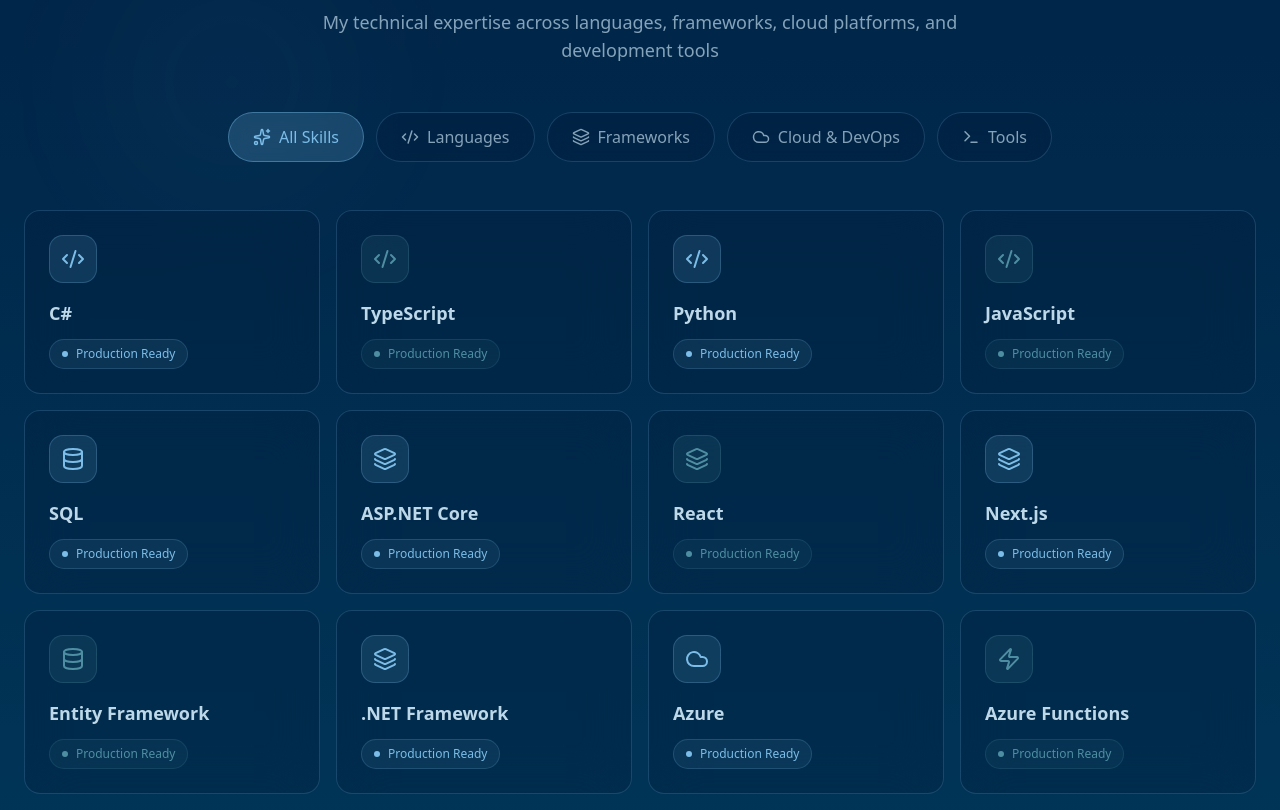
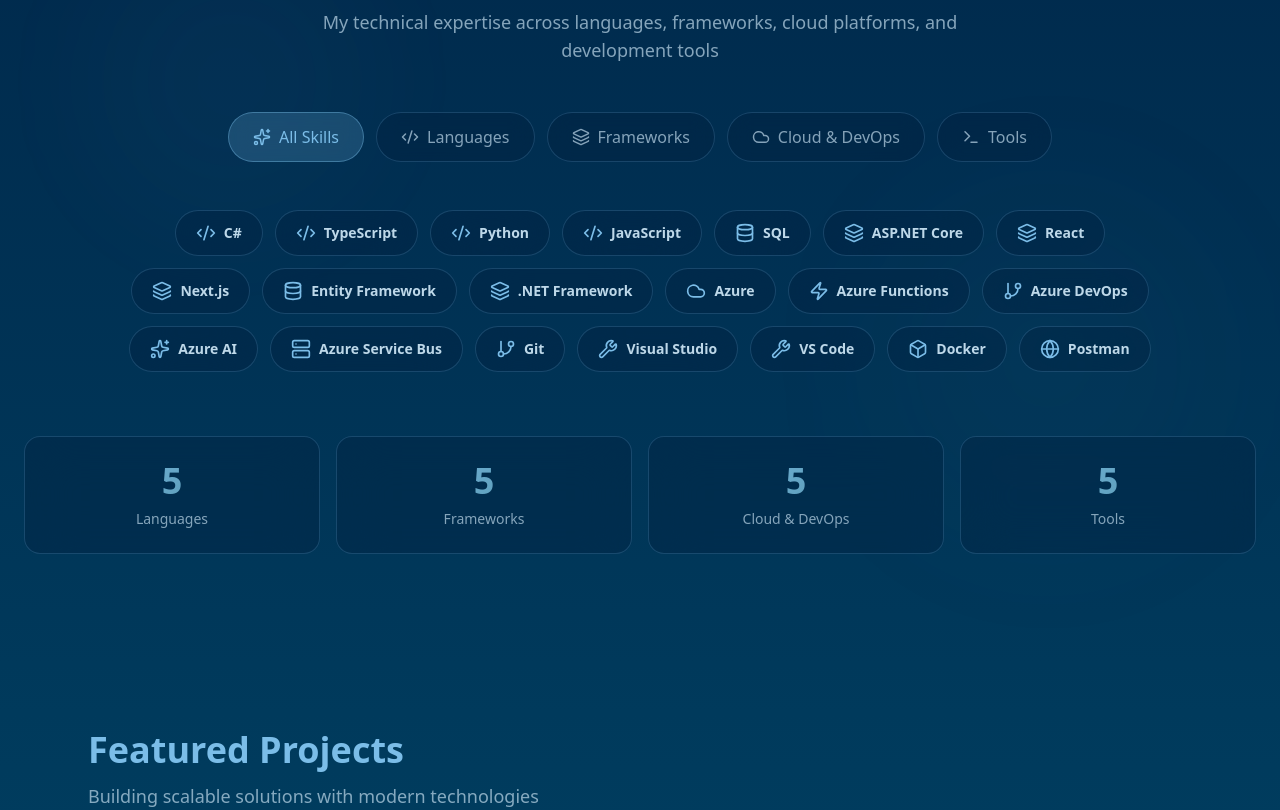
Before and after one commit to newtvo/portfolio_beta, a Next.js app in the folder my-portfolio/: page / in a window 1280 px wide. Shown: the part 1976-2786 px from the top of the page. Built offline with nearby package versions, Linux system fonts and the light colour scheme.

Commit message:
update skills section

```diff
--- a/my-portfolio/src/components/sections/ProjectsSection.tsx
+++ b/my-portfolio/src/components/sections/ProjectsSection.tsx
@@ -2,21 +2,21 @@
 
 import React from 'react';
 import { motion } from 'framer-motion';
-import { ExternalLink, Github, Sparkles, Zap, Brain, Globe } from 'lucide-react';
+import { ExternalLink, Github, Sparkles, Cat, Shield, Zap, Home } from 'lucide-react';
 
 export default function ProjectsSection() {
   const projects = [
     {
       id: 1,
-      title: 'AI Document Processor',
-      description: 'OCR-powered tool for extracting and processing insurance documents with 80% accuracy.',
-      tags: ['C#', 'Azure', 'AI/ML', 'OCR'],
-      icon: Brain,
+      title: 'Automated Underwriting Engine',
+      description: 'AI-powered loan decision engine with real-time income/debt analysis, credit evaluation, and automated approve/deny decisions with compliance checks.',
+      tags: ['C#', '.NET', 'Azure', 'Rules Engine', 'SQL'],
+      icon: Zap,
       gradient: 'from-blue-500 to-cyan-500',
       size: 'large', // spans 2 columns
-      github: 'https://github.com/newtvo',
+      github: 'https://github.com/newtvo/underwriting-engine',
       demo: '#',
-      image: '/projects/ai-doc.jpg', // Add your screenshot
+      image: '/projects/underwriting.jpg',
     },
     {
       id: 2,
@@ -32,26 +32,38 @@
     },
     {
       id: 3,
-      title: 'Azure DevOps Pipeline',
-      description: 'Automated CI/CD pipeline reducing deployment time by 30%.',
-      tags: ['Azure', 'DevOps', 'CI/CD'],
-      icon: Zap,
-      gradient: 'from-orange-500 to-red-500',
+      title: 'Property Comparison Platform',
+      description: 'HouseSigma-style real estate comparison tool with side-by-side property analysis, price trends, neighborhood scores, and mortgage integration.',
+      tags: ['Next.js', 'TypeScript', 'Real Estate API', 'Charts'],
+      icon: Home,
+      gradient: 'from-indigo-500 to-purple-500',
       size: 'medium',
-      github: '#',
+      github: 'https://github.com/newtvo/property-comparison',
       demo: '#',
-      image: '/projects/pipeline.jpg',
+      image: '/projects/property-compare.jpg',
     },
     {
       id: 4,
-      title: 'Web Application Suite',
-      description: 'Scalable ASP.NET solutions serving 10k+ daily users.',
-      tags: ['ASP.NET', 'C#', 'SQL Server'],
-      icon: Globe,
-      gradient: 'from-green-500 to-teal-500',
+      title: 'Mortgage Fraud Detection System',
+      description: 'ML-powered fraud detection analyzing loan applications, documents, and patterns. Identifies suspicious income claims and document anomalies.',
+      tags: ['Python', 'Azure AI', 'ML', 'OCR', 'Anomaly Detection'],
+      icon: Shield,
+      gradient: 'from-red-500 to-rose-500',
       size: 'small',
-      github: '#',
+      github: 'https://github.com/newtvo/fraud-detection',
       demo: '#',
+    },
+    {
+      id: 5,
+      title: 'Cat Breeds Showcase',
+      description: 'Interactive web app showcasing 60+ cat breeds with beautiful images, detailed info, and search functionality using The Cat API.',
+      tags: ['Next.js', 'TypeScript', 'REST API', 'Tailwind'],
+      icon: Cat,
+      gradient: 'from-orange-500 to-amber-500',
+      size: 'medium',
+      github: 'https://github.com/newtvo/cat-breeds-showcase',
+      demo: '#',
+      image: '/projects/cat-breeds.jpg',
     },
   ];
 
--- a/my-portfolio/src/components/sections/SkillsSection.tsx
+++ b/my-portfolio/src/components/sections/SkillsSection.tsx
@@ -35,172 +35,32 @@
 
   const skills: Skill[] = [
     // Languages
-    {
-      name: 'C#',
-      category: ['all', 'languages'],
-      icon: <Code2 size={24} />,
-      level: 95,
-      color: '#7BBDE8',
-      experience: 'Production Ready'
-    },
-    {
-      name: 'TypeScript',
-      category: ['all', 'languages'],
-      icon: <Code2 size={24} />,
-      level: 90,
-      color: '#4E8EA2',
-      experience: 'Production Ready'
-    },
-    {
-      name: 'Python',
-      category: ['all', 'languages'],
-      icon: <Code2 size={24} />,
-      level: 85,
-      color: '#7BBDE8',
-      experience: 'Production Ready'
-    },
-    {
-      name: 'JavaScript',
-      category: ['all', 'languages'],
-      icon: <Code2 size={24} />,
-      level: 88,
-      color: '#4E8EA2',
-      experience: 'Production Ready'
-    },
-    {
-      name: 'SQL',
-      category: ['all', 'languages'],
-      icon: <Database size={24} />,
-      level: 90,
-      color: '#7BBDE8',
-      experience: 'Production Ready'
-    },
+    { name: 'C#', category: ['all', 'languages'], icon: <Code2 size={20} />, level: 95, color: '#7BBDE8', experience: 'Production Ready' },
+    { name: 'TypeScript', category: ['all', 'languages'], icon: <Code2 size={20} />, level: 90, color: '#4E8EA2', experience: 'Production Ready' },
+    { name: 'Python', category: ['all', 'languages'], icon: <Code2 size={20} />, level: 85, color: '#7BBDE8', experience: 'Production Ready' },
+    { name: 'JavaScript', category: ['all', 'languages'], icon: <Code2 size={20} />, level: 88, color: '#4E8EA2', experience: 'Production Ready' },
+    { name: 'SQL', category: ['all', 'languages'], icon: <Database size={20} />, level: 90, color: '#7BBDE8', experience: 'Production Ready' },
 
     // Frameworks
-    {
-      name: 'ASP.NET Core',
-      category: ['all', 'frameworks'],
-      icon: <Layers size={24} />,
-      level: 93,
-      color: '#7BBDE8',
-      experience: 'Production Ready'
-    },
-    {
-      name: 'React',
-      category: ['all', 'frameworks'],
-      icon: <Layers size={24} />,
-      level: 87,
-      color: '#4E8EA2',
-      experience: 'Production Ready'
-    },
-    {
-      name: 'Next.js',
-      category: ['all', 'frameworks'],
-      icon: <Layers size={24} />,
-      level: 85,
-      color: '#7BBDE8',
-      experience: 'Production Ready'
-    },
-    {
-      name: 'Entity Framework',
-      category: ['all', 'frameworks'],
-      icon: <Database size={24} />,
-      level: 90,
-      color: '#4E8EA2',
-      experience: 'Production Ready'
-    },
-    {
-      name: '.NET Framework',
-      category: ['all', 'frameworks'],
-      icon: <Layers size={24} />,
-      level: 88,
-      color: '#7BBDE8',
-      experience: 'Production Ready'
-    },
+    { name: 'ASP.NET Core', category: ['all', 'frameworks'], icon: <Layers size={20} />, level: 93, color: '#7BBDE8', experience: 'Production Ready' },
+    { name: 'React', category: ['all', 'frameworks'], icon: <Layers size={20} />, level: 87, color: '#4E8EA2', experience: 'Production Ready' },
+    { name: 'Next.js', category: ['all', 'frameworks'], icon: <Layers size={20} />, level: 85, color: '#7BBDE8', experience: 'Production Ready' },
+    { name: 'Entity Framework', category: ['all', 'frameworks'], icon: <Database size={20} />, level: 90, color: '#4E8EA2', experience: 'Production Ready' },
+    { name: '.NET Framework', category: ['all', 'frameworks'], icon: <Layers size={20} />, level: 88, color: '#7BBDE8', experience: 'Production Ready' },
 
     // Cloud & DevOps
-    {
-      name: 'Azure',
-      category: ['all', 'cloud'],
-      icon: <Cloud size={24} />,
-      level: 90,
-      color: '#7BBDE8',
-      experience: 'Production Ready'
-    },
-    {
-      name: 'Azure Functions',
-      category: ['all', 'cloud'],
-      icon: <Zap size={24} />,
-      level: 85,
-      color: '#4E8EA2',
-      experience: 'Production Ready'
-    },
-    {
-      name: 'Azure DevOps',
-      category: ['all', 'cloud'],
-      icon: <GitBranch size={24} />,
-      level: 88,
-      color: '#7BBDE8',
-      experience: 'Production Ready'
-    },
-    {
-      name: 'Azure AI',
-      category: ['all', 'cloud'],
-      icon: <Sparkles size={24} />,
-      level: 80,
-      color: '#4E8EA2',
-      experience: 'Actively Using'
-    },
-    {
-      name: 'Azure Service Bus',
-      category: ['all', 'cloud'],
-      icon: <Server size={24} />,
-      level: 82,
-      color: '#7BBDE8',
-      experience: 'Production Ready'
-    },
+    { name: 'Azure', category: ['all', 'cloud'], icon: <Cloud size={20} />, level: 90, color: '#7BBDE8', experience: 'Production Ready' },
+    { name: 'Azure Functions', category: ['all', 'cloud'], icon: <Zap size={20} />, level: 85, color: '#4E8EA2', experience: 'Production Ready' },
+    { name: 'Azure DevOps', category: ['all', 'cloud'], icon: <GitBranch size={20} />, level: 88, color: '#7BBDE8', experience: 'Production Ready' },
+    { name: 'Azure AI', category: ['all', 'cloud'], icon: <Sparkles size={20} />, level: 80, color: '#4E8EA2', experience: 'Actively Using' },
+    { name: 'Azure Service Bus', category: ['all', 'cloud'], icon: <Server size={20} />, level: 82, color: '#7BBDE8', experience: 'Production Ready' },
 
     // Tools
-    {
-      name: 'Git',
-      category: ['all', 'tools'],
-      icon: <GitBranch size={24} />,
-      level: 92,
-      color: '#7BBDE8',
-      experience: 'Daily Use'
-    },
-    {
-      name: 'Visual Studio',
-      category: ['all', 'tools'],
-      icon: <Wrench size={24} />,
-      level: 95,
-      color: '#4E8EA2',
-      experience: 'Daily Use'
-    },
-    {
-      name: 'VS Code',
-      category: ['all', 'tools'],
-      icon: <Wrench size={24} />,
-      level: 93,
-      color: '#7BBDE8',
-      experience: 'Daily Use'
-    },
-    {
-      name: 'Docker',
-      category: ['all', 'tools'],
-      icon: <Box size={24} />,
-      level: 75,
-      color: '#4E8EA2',
-      experience: 'Actively Learning'
-    },
-    {
-      name: 'Postman',
-      category: ['all', 'tools'],
-      icon: <Globe size={24} />,
-      level: 88,
-      color: '#7BBDE8',
-      experience: 'Daily Use'
-    },
+    { name: 'Git', category: ['all', 'tools'], icon: <GitBranch size={20} />, level: 92, color: '#7BBDE8', experience: 'Daily Use' },
+    { name: 'Visual Studio', category: ['all', 'tools'], icon: <Wrench size={20} />, level: 95, color: '#4E8EA2', experience: 'Daily Use' },
+    { name: 'VS Code', category: ['all', 'tools'], icon: <Wrench size={20} />, level: 93, color: '#7BBDE8', experience: 'Daily Use' },
+    { name: 'Docker', category: ['all', 'tools'], icon: <Box size={20} />, level: 75, color: '#4E8EA2', experience: 'Actively Learning' },
+    { name: 'Postman', category: ['all', 'tools'], icon: <Globe size={20} />, level: 88, color: '#7BBDE8', experience: 'Daily Use' },
   ];
 
   const categories = [
@@ -328,103 +188,93 @@
           ))}
         </motion.div>
 
-        {/* Skills Grid */}
+        {/* Skills Tag Cloud - Flowing Pills */}
         <motion.div
           layout
-          className="grid grid-cols-1 md:grid-cols-2 lg:grid-cols-3 xl:grid-cols-4 gap-4"
+          className="flex flex-wrap justify-center gap-3 max-w-5xl mx-auto"
         >
           <AnimatePresence mode="popLayout">
             {filteredSkills.map((skill, index) => (
               <motion.div
                 key={skill.name}
                 layout
-                initial={{ opacity: 0, scale: 0.8 }}
+                initial={{ opacity: 0, scale: 0 }}
                 animate={{ opacity: 1, scale: 1 }}
-                exit={{ opacity: 0, scale: 0.8 }}
+                exit={{ opacity: 0, scale: 0 }}
                 transition={{
                   duration: 0.3,
-                  delay: index * 0.05,
+                  delay: index * 0.02,
                   layout: { duration: 0.3 },
                 }}
-                whileHover={{ y: -8, scale: 1.02 }}
+                whileHover={{ scale: 1.1, y: -3 }}
+                whileTap={{ scale: 0.95 }}
                 onHoverStart={() => setHoveredSkill(skill.name)}
                 onHoverEnd={() => setHoveredSkill(null)}
-                className="relative p-6 rounded-2xl backdrop-blur-xl overflow-hidden group cursor-pointer"
+                className="relative group cursor-pointer"
+              >
+                {/* Skill Pill */}
+                <div
+                  className="flex items-center gap-2 px-5 py-3 rounded-full backdrop-blur-xl transition-all duration-300"
                   style={{
-                  background: 'rgba(0, 29, 57, 0.3)',
-                  border: '1px solid rgba(123, 189, 232, 0.2)',
+                    background: hoveredSkill === skill.name
+                      ? `${skill.color}25`
+                      : 'rgba(0, 29, 57, 0.3)',
+                    border: `1px solid ${hoveredSkill === skill.name ? `${skill.color}60` : 'rgba(123, 189, 232, 0.2)'}`,
+                    boxShadow: hoveredSkill === skill.name
+                      ? `0 0 20px ${skill.color}30, 0 4px 15px rgba(0, 0, 0, 0.2)`
+                      : 'none',
                   }}
                 >
-                {/* Gradient Overlay on Hover */}
-                <motion.div
-                  initial={{ opacity: 0 }}
-                  animate={{ opacity: hoveredSkill === skill.name ? 1 : 0 }}
-                  transition={{ duration: 0.3 }}
-                  className="absolute inset-0 pointer-events-none"
-                  style={{
-                    background: `linear-gradient(135deg, ${skill.color}15 0%, transparent 100%)`,
-                  }}
-                />
-
-                {/* Content */}
-                <div className="relative z-10">
                   {/* Icon */}
                   <motion.div
                     animate={{
                       rotate: hoveredSkill === skill.name ? 360 : 0,
-                      scale: hoveredSkill === skill.name ? 1.1 : 1,
                     }}
-                    transition={{ duration: 0.6 }}
-                    className="inline-flex items-center justify-center w-12 h-12 rounded-xl mb-4"
-                    style={{
-                      background: `${skill.color}20`,
-                      border: `1px solid ${skill.color}40`,
-                      color: skill.color,
-                    }}
+                    transition={{ duration: 0.5 }}
+                    style={{ color: hoveredSkill === skill.name ? skill.color : '#7BBDE8' }}
                   >
                     {skill.icon}
                   </motion.div>
 
                   {/* Skill Name */}
-                  <h3 className="text-lg font-bold mb-3" style={{ color: '#BDD8E9' }}>
+                  <span
+                    className="font-semibold text-sm whitespace-nowrap"
+                    style={{
+                      color: hoveredSkill === skill.name ? skill.color : '#BDD8E9'
+                    }}
+                  >
                     {skill.name}
-                  </h3>
+                  </span>
 
-                  {/* Experience Badge */}
+                  {/* Status Badge (shows on hover) */}
+                  <AnimatePresence>
+                    {hoveredSkill === skill.name && (
                       <motion.div
-                    initial={{ opacity: 0, y: 10 }}
-                    whileInView={{ opacity: 1, y: 0 }}
-                    viewport={{ once: true }}
-                    transition={{ duration: 0.4, delay: index * 0.05 }}
-                    className="inline-flex items-center gap-2 px-3 py-1.5 rounded-full text-xs font-medium"
-                    style={{
-                      background: `${skill.color}15`,
-                      border: `1px solid ${skill.color}30`,
-                      color: skill.color,
-                    }}
+                        initial={{ opacity: 0, width: 0 }}
+                        animate={{ opacity: 1, width: 'auto' }}
+                        exit={{ opacity: 0, width: 0 }}
+                        transition={{ duration: 0.2 }}
+                        className="flex items-center gap-1.5 ml-1 pl-2 border-l"
+                        style={{ borderColor: `${skill.color}40` }}
                       >
                         <motion.div
                           animate={{
-                        scale: hoveredSkill === skill.name ? [1, 1.2, 1] : 1,
+                            scale: [1, 1.3, 1],
                           }}
-                      transition={{ duration: 0.6, repeat: hoveredSkill === skill.name ? Infinity : 0 }}
+                          transition={{ duration: 1, repeat: Infinity }}
                           className="w-1.5 h-1.5 rounded-full"
                           style={{ background: skill.color }}
                         />
+                        <span
+                          className="text-xs font-medium whitespace-nowrap"
+                          style={{ color: skill.color }}
+                        >
                           {skill.experience}
+                        </span>
                       </motion.div>
+                    )}
+                  </AnimatePresence>
                 </div>
-
-                {/* Animated Border Glow */}
-                <motion.div
-                  initial={{ opacity: 0 }}
-                  animate={{ opacity: hoveredSkill === skill.name ? 1 : 0 }}
-                  transition={{ duration: 0.3 }}
-                  className="absolute inset-0 rounded-2xl pointer-events-none"
-                  style={{
-                    boxShadow: `0 0 30px ${skill.color}50, inset 0 0 30px ${skill.color}20`,
-                  }}
-                />
               </motion.div>
             ))}
           </AnimatePresence>
```
Lines whose indentation alone changed are shown as unchanged.
